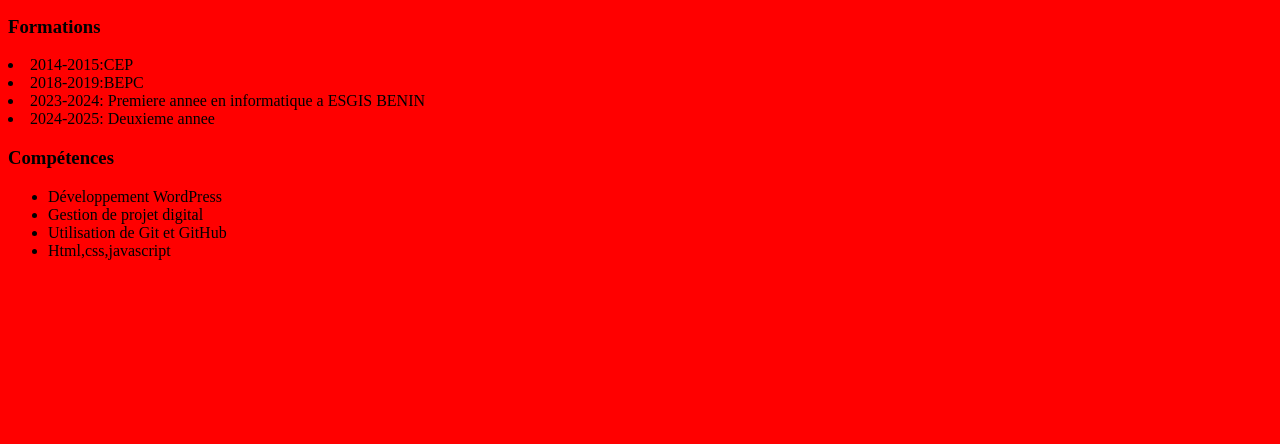
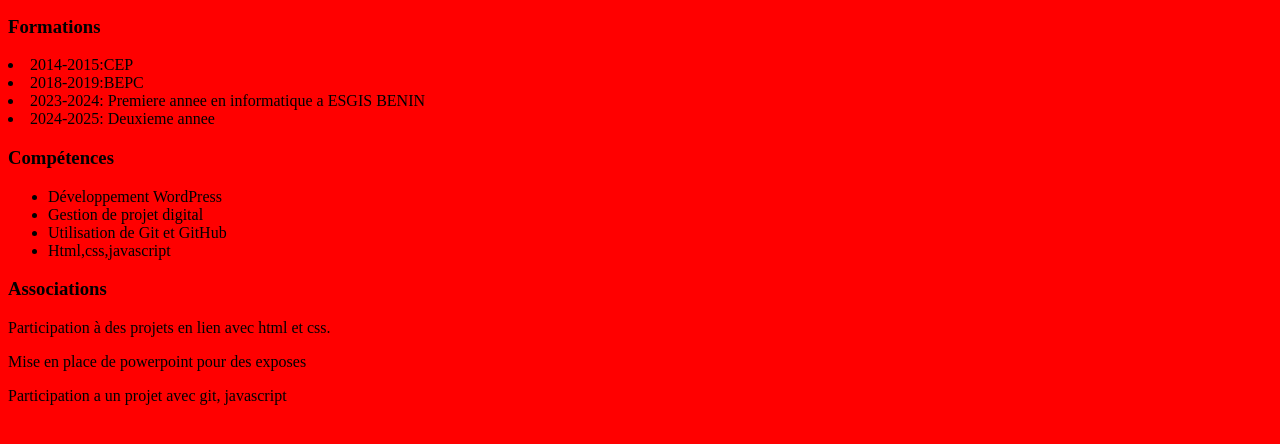
Before and after one commit to ado813/mon-cv, a plain HTML site: page index.html in a window 1280 px wide. Shown: the part 184-628 px from the top of the page. Drawn offline with Linux system fonts and the light colour scheme.

Commit message:
mise en place de la section associations

```diff
--- a/index.html
+++ b/index.html
@@ -31,5 +31,12 @@
             <li>Html,css,javascript</li>
         </ul>
     </section>
+    <section id="associations">
+        <h3>Associations</h3>
+        <p>Participation à des projets en lien avec html et css.</p>
+        <p>Mise en place de powerpoint pour des exposes</p>
+        <p>Participation a un projet avec git, javascript</p>
+
+    </section>
 </body>
 </html>
```
